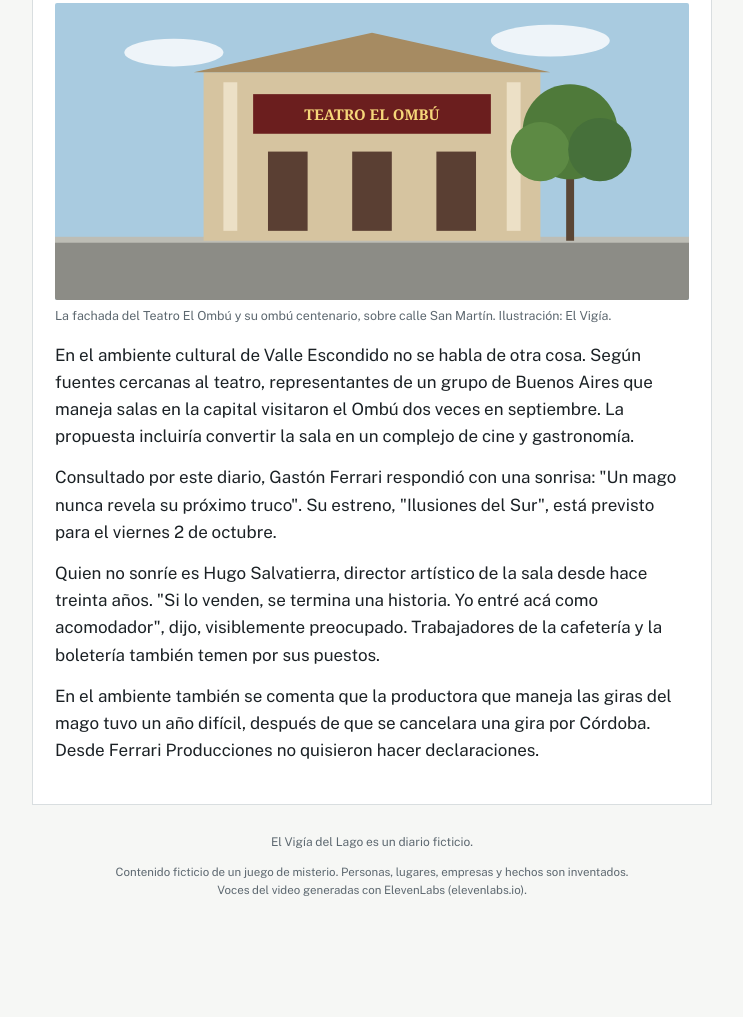
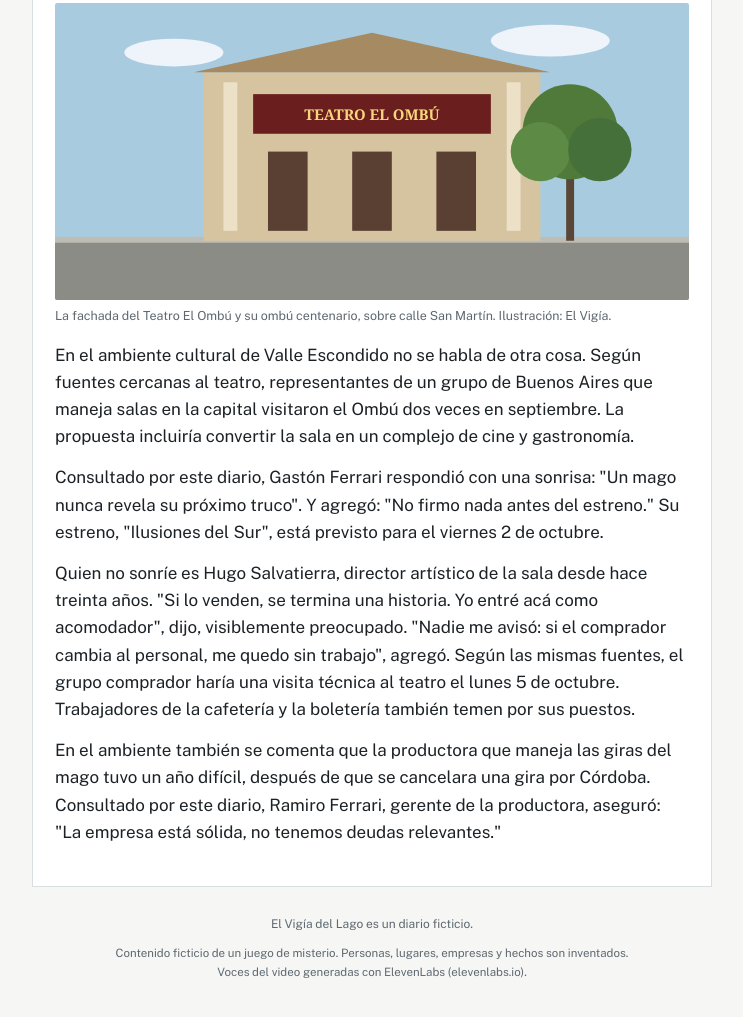
Before and after one commit to tghvbhjgfcgjfhjgjh-cpu/casos-crimen-de-nombre, a plain HTML site: page 2851dd770a12/index.html in a window 1280 px wide. Shown: the part 754-1771 px from the top of the page, without its empty margins (268-1011 px from the left). Before the commit the page ends 1709 px from the top, so only its background shows below. Drawn offline with nearby package versions, Linux system fonts and the light colour scheme.

Commit message:
Update index.html

```diff
--- a/2851dd770a12/index.html
+++ b/2851dd770a12/index.html
@@ -58,9 +58,9 @@ footer { font-size: .75rem; color: var(--muted); margin-top: 28px; text-align: c
 <g transform="translate(520,140)"><rect x="-4" y="0" width="8" height="100" fill="#5a4636"/><circle cx="0" cy="-10" r="48" fill="#4f7a3a"/><circle cx="-30" cy="10" r="30" fill="#5d8a44"/><circle cx="30" cy="8" r="32" fill="#46703a"/></g>
 </svg><figcaption>La fachada del Teatro El Ombú y su ombú centenario, sobre calle San Martín. Ilustración: El Vigía.</figcaption></figure>
     <p>En el ambiente cultural de Valle Escondido no se habla de otra cosa. Según fuentes cercanas al teatro, representantes de un grupo de Buenos Aires que maneja salas en la capital visitaron el Ombú dos veces en septiembre. La propuesta incluiría convertir la sala en un complejo de cine y gastronomía.</p>
-    <p>Consultado por este diario, Gastón Ferrari respondió con una sonrisa: "Un mago nunca revela su próximo truco". Su estreno, "Ilusiones del Sur", está previsto para el viernes 2 de octubre.</p>
-    <p>Quien no sonríe es Hugo Salvatierra, director artístico de la sala desde hace treinta años. "Si lo venden, se termina una historia. Yo entré acá como acomodador", dijo, visiblemente preocupado. Trabajadores de la cafetería y la boletería también temen por sus puestos.</p>
-    <p>En el ambiente también se comenta que la productora que maneja las giras del mago tuvo un año difícil, después de que se cancelara una gira por Córdoba. Desde Ferrari Producciones no quisieron hacer declaraciones.</p>
+    <p>Consultado por este diario, Gastón Ferrari respondió con una sonrisa: "Un mago nunca revela su próximo truco". Y agregó: "No firmo nada antes del estreno." Su estreno, "Ilusiones del Sur", está previsto para el viernes 2 de octubre.</p>
+    <p>Quien no sonríe es Hugo Salvatierra, director artístico de la sala desde hace treinta años. "Si lo venden, se termina una historia. Yo entré acá como acomodador", dijo, visiblemente preocupado. "Nadie me avisó: si el comprador cambia al personal, me quedo sin trabajo", agregó. Según las mismas fuentes, el grupo comprador haría una visita técnica al teatro el lunes 5 de octubre. Trabajadores de la cafetería y la boletería también temen por sus puestos.</p>
+    <p>En el ambiente también se comenta que la productora que maneja las giras del mago tuvo un año difícil, después de que se cancelara una gira por Córdoba. Consultado por este diario, Ramiro Ferrari, gerente de la productora, aseguró: "La empresa está sólida, no tenemos deudas relevantes."</p>
   </article>
 <footer>El Vigía del Lago es un diario ficticio.<div class="ficcion">Contenido ficticio de un juego de misterio. Personas, lugares, empresas y hechos son inventados.<br>Voces del video generadas con ElevenLabs (elevenlabs.io).</div></footer>
 </div></body></html>
```
